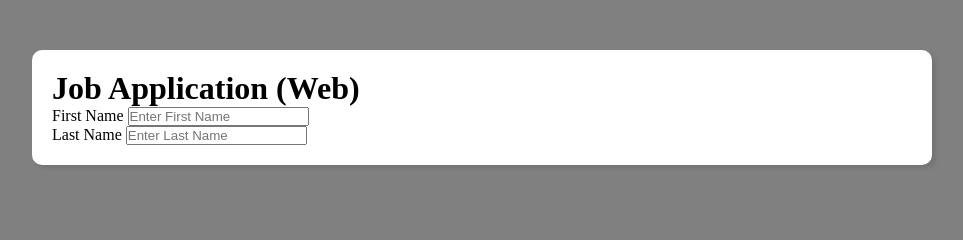
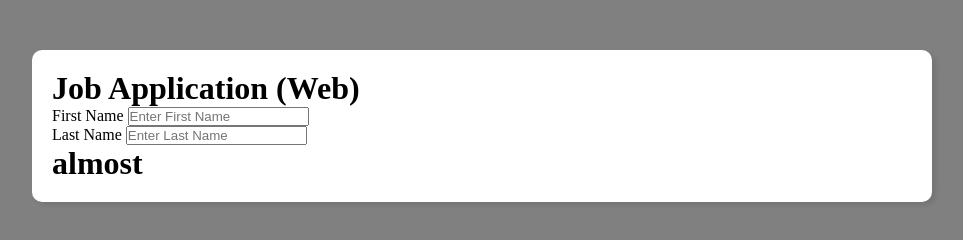
Before and after one commit to ByteByVanshika/Projects, a plain HTML site: page project2/index.html in a window 1280 px wide. Shown: the whole page, without its empty margins (158-1121 px from the left). Drawn offline with Linux system fonts and the light colour scheme.

Commit message:
almost completed

```diff
--- a/project2/index.html
+++ b/project2/index.html
@@ -27,6 +27,7 @@
                              <input id="Last_Name "
                                     name="Last_Name"
                                     placeholder="Enter Last Name"/>
+                                    <h1>almost</h1>
                 </div>
             </form>
         </div>
```
